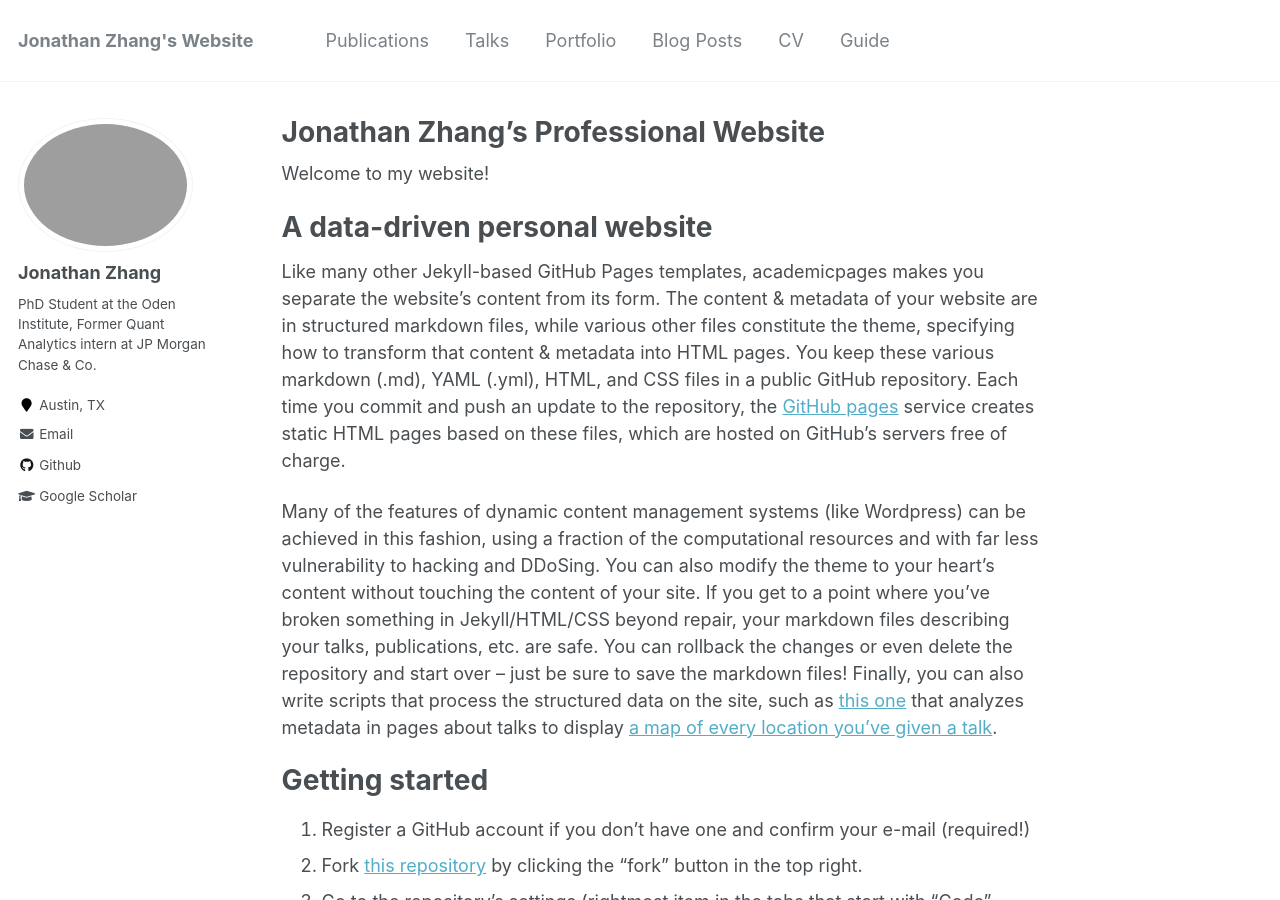
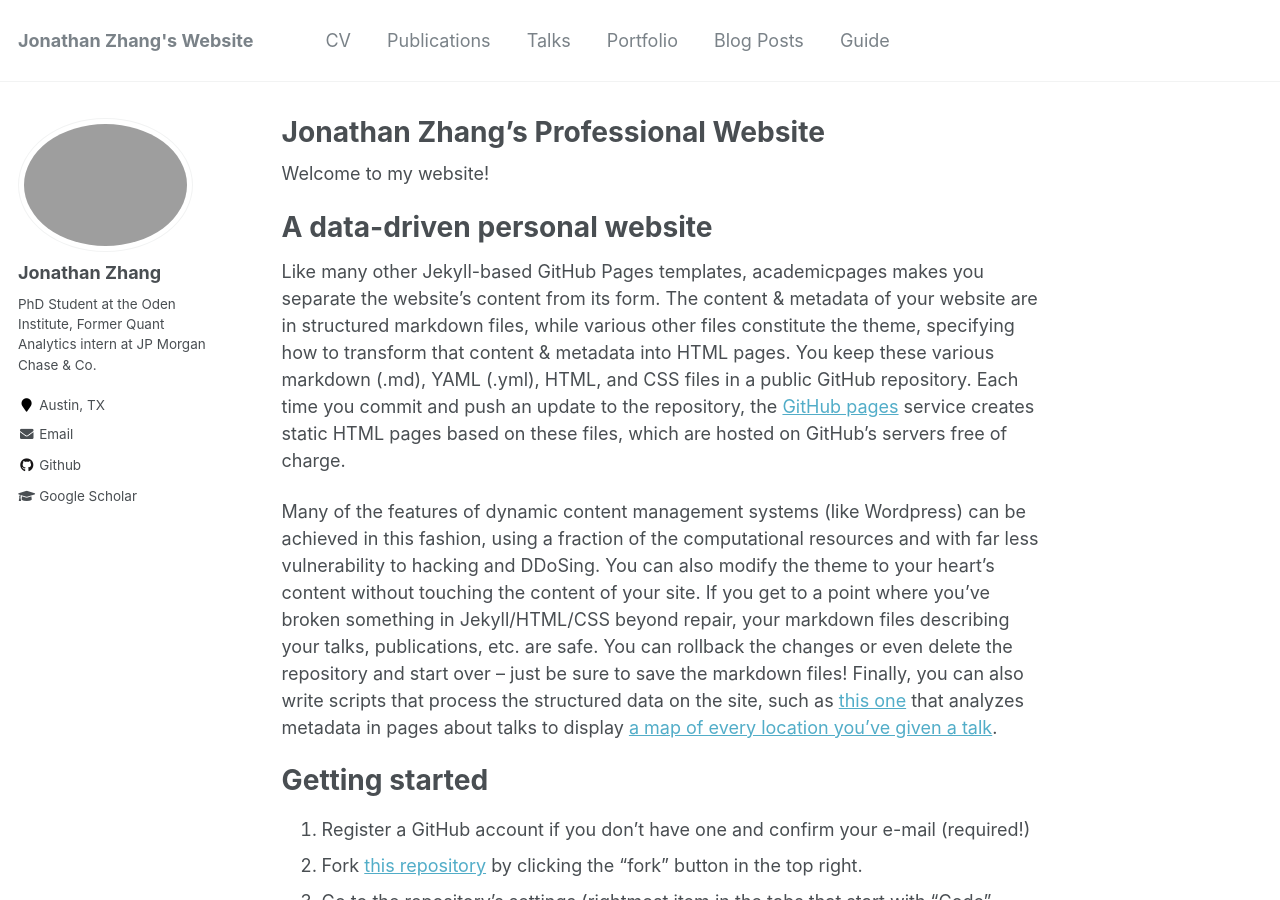
Before and after one commit to jdz357/jdz357.github.io, a Jekyll site: the page built from _pages/about.md, in a window 1280 px wide and 900 px high. Built offline with Jekyll 4.4.1, drawn with Linux system fonts in a browser that asks for light colours.

Commit message:
change nvaication

```diff
--- a/_config.yml
+++ b/_config.yml
@@ -81,7 +81,7 @@ analytics:
 # Site Author
 author:
   name             : "Jonathan Zhang"
-  avatar           : "profile_sq.JPG"
+  avatar           : "profile_sq.jpeg"
   bio              : "PhD Student at the Oden Institute, \ Former Quant Analytics intern at JP Morgan Chase & Co."
   location         : "Austin, TX"
   employer         :
--- a/_data/navigation.yml
+++ b/_data/navigation.yml
@@ -1,5 +1,8 @@
 # main links links
 main:
+  - title: "CV"
+    url: /cv/
+
   - title: "Publications"
     url: /publications/
 
@@ -12,8 +15,6 @@ main:
   - title: "Blog Posts"
     url: /year-archive/
 
-  - title: "CV"
-    url: /cv/
 
   - title: "Guide"
     url: /markdown/
```
Also changed, not shown: 3 other files.
